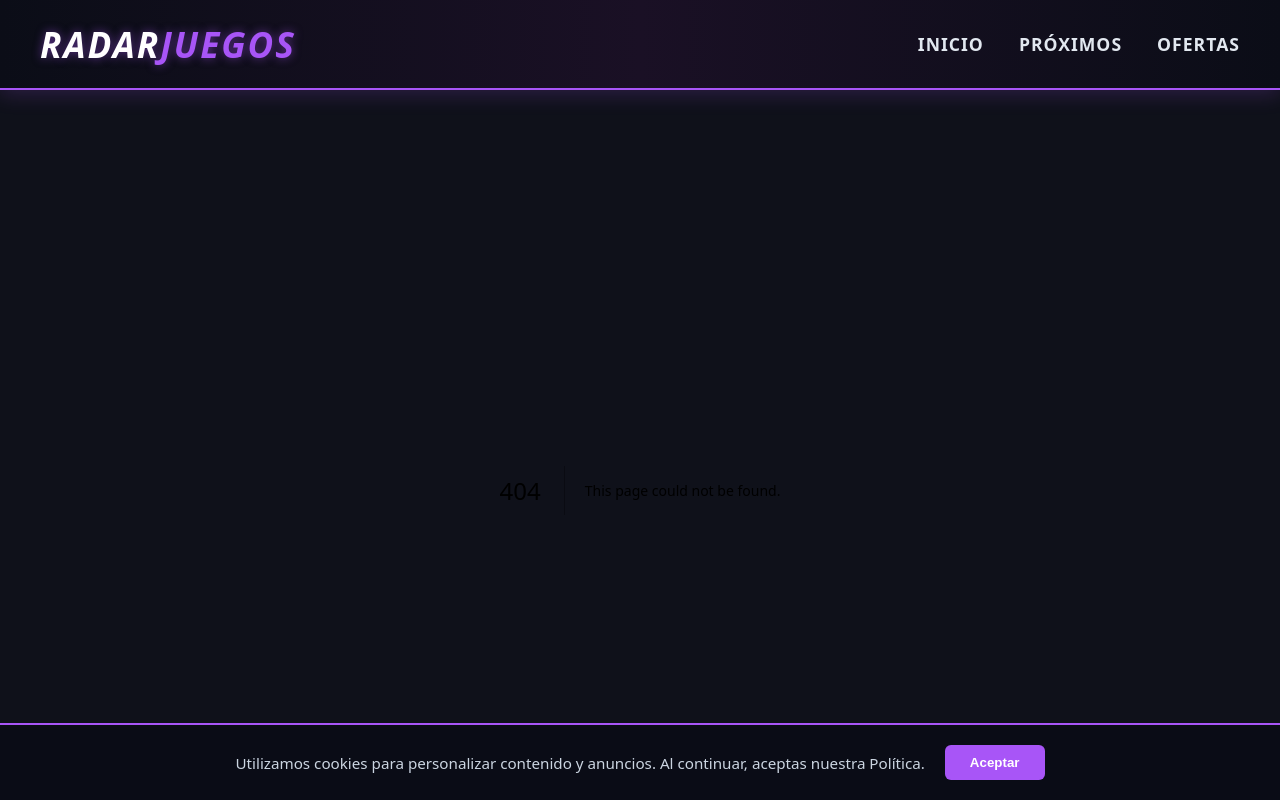
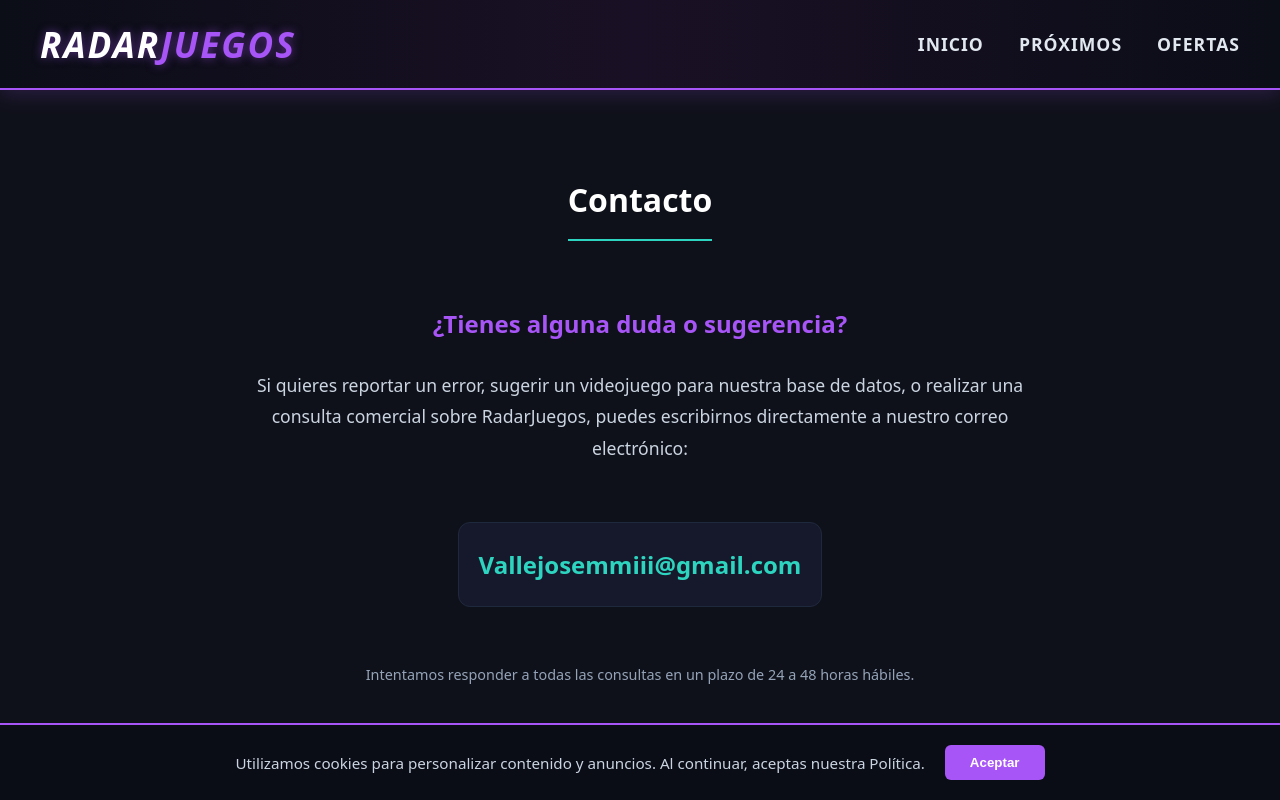
Before and after one commit to vallejosemmiii/radarjuegos, a Next.js app: page /contacto in a window 1280 px wide. Before the commit this address had no page. Shown: the top 800 px of the page. Built offline with nearby package versions, Linux system fonts and the light colour scheme.

Commit message:
Create page.jsx

```diff
--- /dev/null
+++ b/app/contacto/page.jsx
@@ -0,0 +1,24 @@
+export const metadata = {
+  title: 'Contacto | RadarJuegos',
+};
+
+export default function Contacto() {
+  return (
+    <div style={{ maxWidth: '800px', margin: '0 auto', padding: '60px 20px', color: '#cbd5e1', lineHeight: '1.8', textAlign: 'center', minHeight: '60vh' }}>
+      <h1 style={{ color: '#fff', borderBottom: '2px solid #2dd4bf', paddingBottom: '10px', display: 'inline-block' }}>Contacto</h1>
+
+      <h3 style={{ color: '#a855f7', marginTop: '40px', fontSize: '1.5rem' }}>¿Tienes alguna duda o sugerencia?</h3>
+      <p style={{ fontSize: '1.1rem', marginTop: '20px' }}>
+        Si quieres reportar un error, sugerir un videojuego para nuestra base de datos, o realizar una consulta comercial sobre RadarJuegos, puedes escribirnos directamente a nuestro correo electrónico:
+      </p>
+
+      <div style={{ margin: '40px auto', backgroundColor: '#16192b', padding: '20px', borderRadius: '12px', border: '1px solid #1f293d', display: 'inline-block' }}>
+        <a href="mailto:Vallejosemmiii@gmail.com" style={{ color: '#2dd4bf', fontSize: '1.5rem', fontWeight: 'bold', textDecoration: 'none' }}>
+          Vallejosemmiii@gmail.com
+        </a>
+      </div>
+
+      <p style={{ color: '#94a3b8', fontSize: '0.9rem' }}>Intentamos responder a todas las consultas en un plazo de 24 a 48 horas hábiles.</p>
+    </div>
+  );
+}
```
